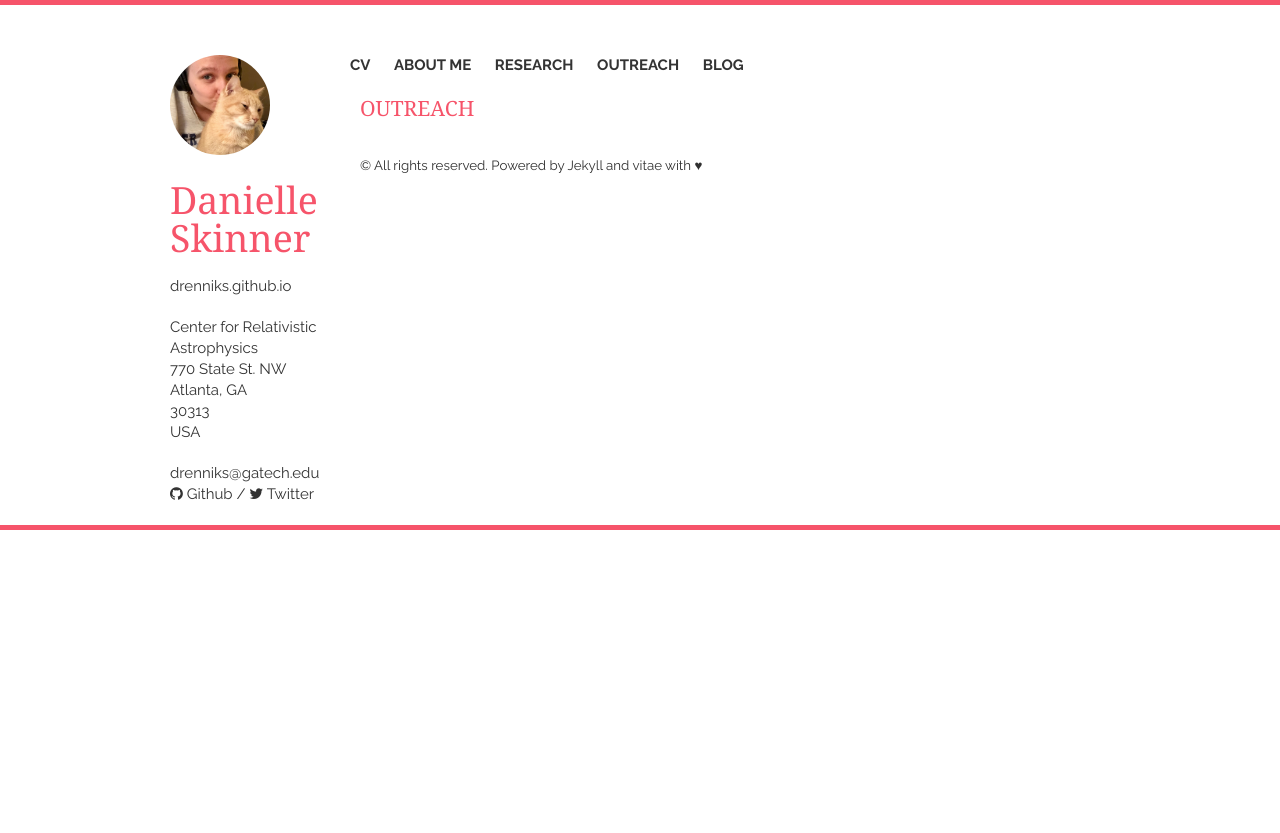
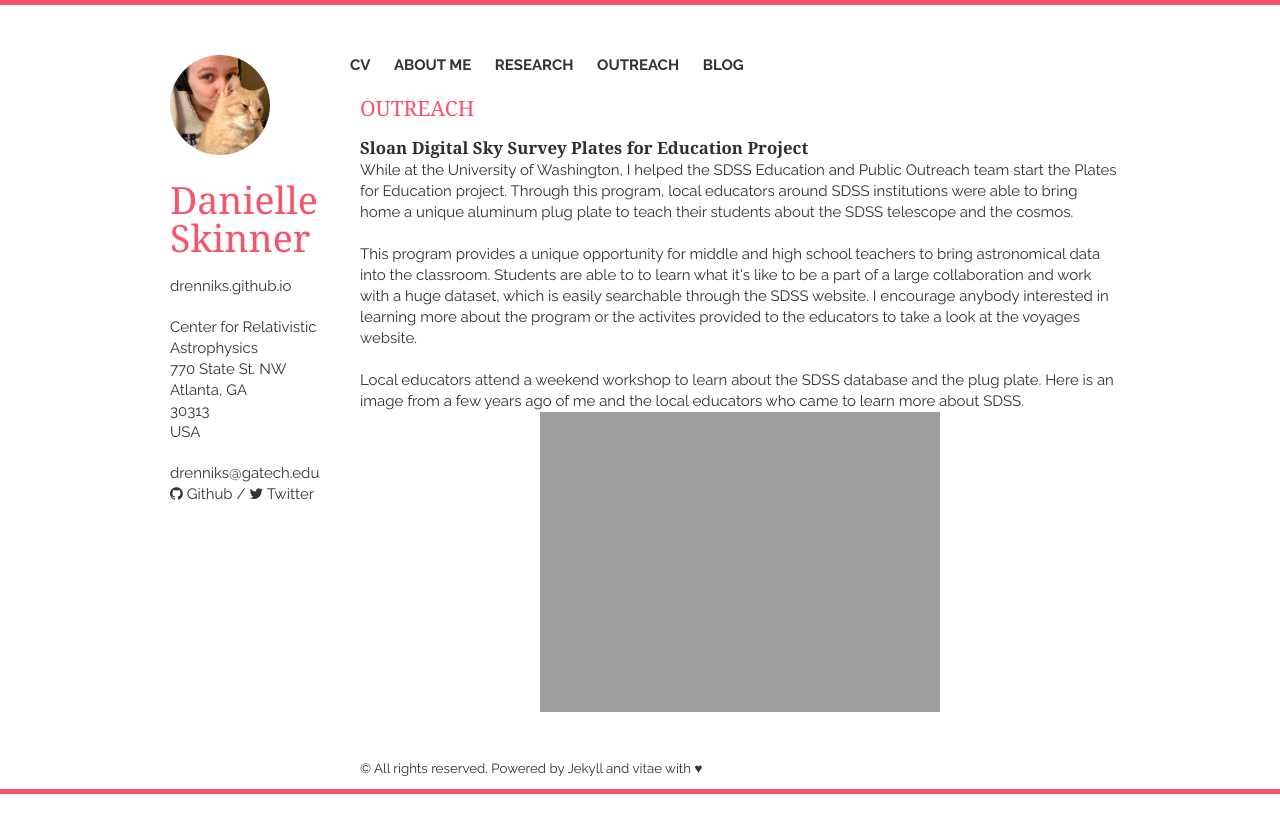
Before and after one commit to drenniks/drenniks.github.io, a Jekyll site: the page built from outreach/index.html, in a window 1280 px wide. Shown: the top 833 px of the page. Built offline with Jekyll 4.4.1, drawn with Linux system fonts in a browser that asks for light colours; nearby versions of some CDN libraries.

Commit message:
adding outreach/research

```diff
--- a/_includes/outreach.html
+++ b/_includes/outreach.html
@@ -1,4 +1,19 @@
 <section class="thirteen columns">
     <h1>Outreach</h1>
+    <article>
+    	<header>
+    		<h1>Sloan Digital Sky Survey Plates for Education Project</h1>
+    	</header>
+    	<p>
+		While at the University of Washington, I helped the SDSS Education and Public Outreach team start the <a href="https://www.sdss.org/education/">Plates for Education project</a>. Through this program, local educators around SDSS institutions were able to bring home a unique aluminum plug plate to teach their students about the SDSS telescope and the cosmos.
+		<br>
+		<br>
+		This program provides a unique opportunity for middle and high school teachers to bring astronomical data into the classroom. Students are able to to learn what it's like to be a part of a large collaboration and work with a huge dataset, which is easily searchable through the SDSS website. I encourage anybody interested in learning more about the program or the activites provided to the educators to take a look at the <a href="http://voyages.sdss.org/">voyages website</a>.
+    	<br>
+    	<br>
+    	Local educators attend a weekend workshop to learn about the SDSS database and the plug plate. Here is an image from a few years ago of me and the local educators who came to learn more about SDSS.
+    	<div style="text-align:center"><img src="https://drenniks.github.io/static/img/plates_for_ed.jpg"></div>
+    	</p>
 
+    </article>
 </section>
--- a/_includes/research.html
+++ b/_includes/research.html
@@ -1,4 +1,9 @@
 <section class="thirteen columns">
   <h1>Current Research Projects</h1>
+  For my first research project at Georgia Tech, I am working on analyzing the environments of the first stars in the universe. Using a 1 Mepaparsec comoving volume simulation, I am able to analyze when, where, and in what type of halos population 3 stars form in. More details on this soon!
+  <br>
+  For now, here is a movie to satisfy your curiosity. This is a gif of the projected density, starting at about redshift 9 up to around a redshift of 20.
+  <br>
+    <iframe class="imgur-embed" width="100%" height="920" frameborder="0" src="https://i.imgur.com/wQY5bZd.gifv#embed"></iframe>
 
 </section>
```
